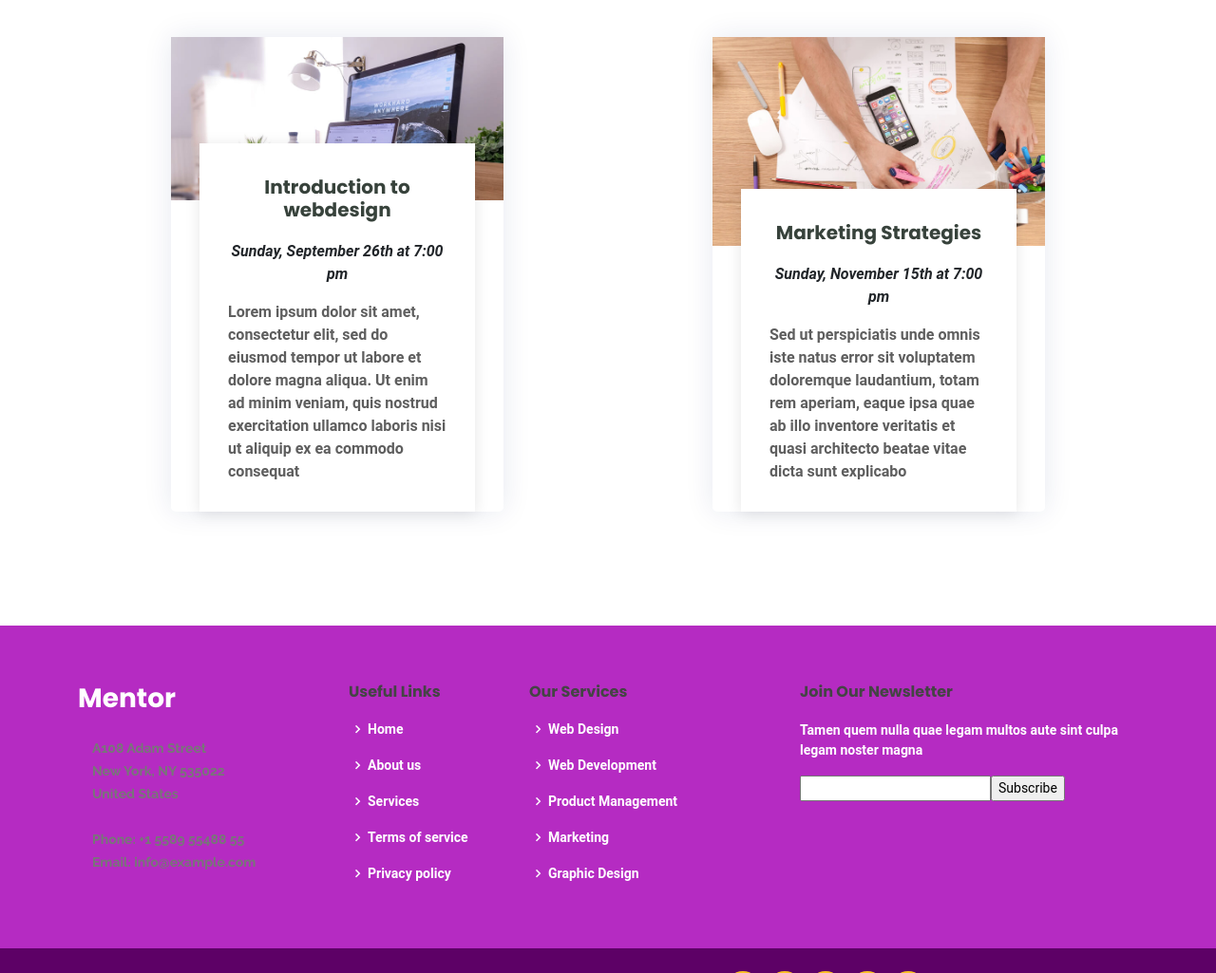
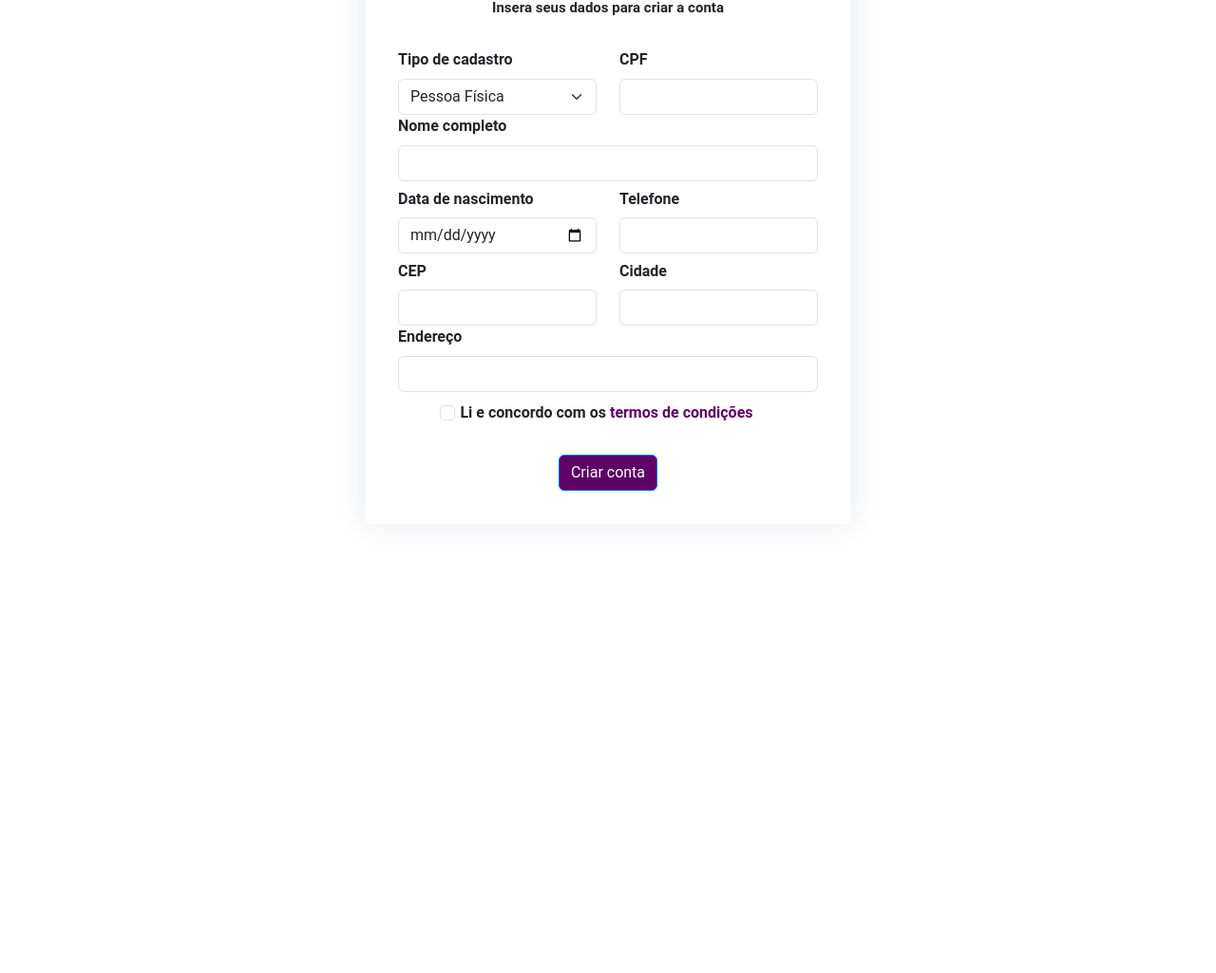
Before and after one commit to DemoDay-EMP/Demoday-Frontend, a plain HTML site: page events.html in a window 1280 px wide. Shown: the part 242-1267 px from the top of the page at 95% size. After the commit the page ends 854 px from the top, so only its background shows below. Drawn offline with nearby package versions, Linux system fonts and the light colour scheme.

Commit message:
Update events.html

```diff
--- a/events.html
+++ b/events.html
@@ -5,12 +5,12 @@
   <meta charset="utf-8">
   <meta content="width=device-width, initial-scale=1.0" name="viewport">
 
-  <title>Events - Mentor Bootstrap Template</title>
+  <title>EMP</title>
   <meta content="" name="description">
   <meta content="" name="keywords">
 
   <!-- Favicons -->
-  <link href="assets/img/favicon.png" rel="icon">
+  <link href="./assets/imagens/logo_empt3.png" rel="icon">
   <link href="assets/img/apple-touch-icon.png" rel="apple-touch-icon">
 
   <!-- Google Fonts -->
@@ -39,172 +39,93 @@
 
 <body>
 
-  <!-- ======= Header ======= -->
-  <header id="header" class="fixed-top">
-    <div class="container d-flex align-items-center">
-
-      <h1 class="logo me-auto"><a href="index.html">Mentor</a></h1>
-      <!-- Uncomment below if you prefer to use an image logo -->
-      <!-- <a href="index.html" class="logo me-auto"><img src="assets/img/logo.png" alt="" class="img-fluid"></a>-->
-
-      <nav id="navbar" class="navbar order-last order-lg-0">
-        <ul>
-          <li><a href="index.html">Home</a></li>
-          <li><a href="about.html">About</a></li>
-          <li><a href="courses.html">Courses</a></li>
-          <li><a href="trainers.html">Trainers</a></li>
-          <li><a class="active" href="events.html">Events</a></li>
-          <li><a href="pricing.html">Pricing</a></li>
-
-          <li class="dropdown"><a href="#"><span>Drop Down</span> <i class="bi bi-chevron-down"></i></a>
-            <ul>
-              <li><a href="#">Drop Down 1</a></li>
-              <li class="dropdown"><a href="#"><span>Deep Drop Down</span> <i class="bi bi-chevron-right"></i></a>
-                <ul>
-                  <li><a href="#">Deep Drop Down 1</a></li>
-                  <li><a href="#">Deep Drop Down 2</a></li>
-                  <li><a href="#">Deep Drop Down 3</a></li>
-                  <li><a href="#">Deep Drop Down 4</a></li>
-                  <li><a href="#">Deep Drop Down 5</a></li>
-                </ul>
-              </li>
-              <li><a href="#">Drop Down 2</a></li>
-              <li><a href="#">Drop Down 3</a></li>
-              <li><a href="#">Drop Down 4</a></li>
-            </ul>
-          </li>
-          <li><a href="contact.html">Contact</a></li>
-        </ul>
-        <i class="bi bi-list mobile-nav-toggle"></i>
-      </nav><!-- .navbar -->
-
-      <a href="courses.html" class="get-started-btn">Get Started</a>
-
-    </div>
-  </header><!-- End Header -->
-
   <main id="main">
 
-    <!-- ======= Breadcrumbs ======= -->
-    <div class="breadcrumbs" data-aos="fade-in">
-      <div class="container">
-        <h2>Events</h2>
-        <p>Est dolorum ut non facere possimus quibusdam eligendi voluptatem. Quia id aut similique quia voluptas sit quaerat debitis. Rerum omnis ipsam aperiam consequatur laboriosam nemo harum praesentium. </p>
+    <div class="logo-emp">
+      <img src="./assets/imagens/logo_empt3.png" width="180px" height="100px" alt="">
     </div>
-    </div><!-- End Breadcrumbs -->
 
-    <!-- ======= Events Section ======= -->
-    <section id="events" class="events">
-      <div class="container" data-aos="fade-up">
+    <section class="section">
+      <div class="">
+        <div class="col-lg-12">
 
-        <div class="row">
-          <div class="col-md-6 d-flex align-items-stretch">
-            <div class="card">
-              <div class="card-img">
-                <img src="assets/img/events-1.jpg" alt="...">
+          <div class="card tamanho-cadastro">
+            <div class="card-body" >
+              <h1 class="card-title texto-cadastro text-center">Cadastro de usuário</h1>
+              <p class="text-center subtitulo">Insera seus dados para criar a conta</p>
+
+              <!-- Vertical Form -->
+              <form class="row estilo-forms">
+
+                <div class="col-md-6">
+                  <label for="inputState" class="form-label">Tipo de cadastro</label>
+                  <select id="inputState" class="form-select" onchange="toggleFields()">
+                      <option selected>Pessoa Física</option>
+                      <option>Pessoa Jurídica</option>
+                  </select>
                 </div>
-              <div class="card-body">
-                <h5 class="card-title"><a href="">Introduction to webdesign</a></h5>
-                <p class="fst-italic text-center">Sunday, September 26th at 7:00 pm</p>
-                <p class="card-text">Lorem ipsum dolor sit amet, consectetur elit, sed do eiusmod tempor ut labore et dolore magna aliqua. Ut enim ad minim veniam, quis nostrud exercitation ullamco laboris nisi ut aliquip ex ea commodo consequat</p>
+
+                <div class="col-md-6" id="cpfField">
+                  <label for="inputPassword5" class="form-label">CPF</label>
+                  <input type="text" class="form-control" id="cpf">
                 </div>
+
+                <div class="col-md-6" id="cnpjField" style="display: none;">
+                  <label for="inputPassword5" class="form-label">CNPJ</label>
+                  <input type="text" class="form-control" id="cnpj">
                 </div>
+
+
+                <div class="col-md-12">
+                  <label for="inputNanme4" class="form-label">Nome completo</label>
+                  <input type="text" class="form-control" id="nome-completo" required>
                 </div>
-          <div class="col-md-6 d-flex align-items-stretch">
-            <div class="card">
-              <div class="card-img">
-                <img src="assets/img/events-2.jpg" alt="...">
+
+                <div class="col-md-6">
+                  <label for="inputDate" class="col-sm-12 col-form-label">Data de nascimento</label>
+                  <input type="date" class="form-control" id="data-nasc" required>
                 </div>
-              <div class="card-body">
-                <h5 class="card-title"><a href="">Marketing Strategies</a></h5>
-                <p class="fst-italic text-center">Sunday, November 15th at 7:00 pm</p>
-                <p class="card-text">Sed ut perspiciatis unde omnis iste natus error sit voluptatem doloremque laudantium, totam rem aperiam, eaque ipsa quae ab illo inventore veritatis et quasi architecto beatae vitae dicta sunt explicabo</p>
+
+                <div class="col-md-6">
+                  <label for="inputPassword5" class="col-sm-12 col-form-label">Telefone</label>
+                  <input type="password" class="form-control" id="telefone" pattern="[0-9]{2}[0-9]{5}[0-9]{4}" required>
                 </div>
+
+                <div class="col-md-6">
+                  <label for="inputPassword5" class="col-sm-12 col-form-label">CEP</label>
+                  <input type="password" class="form-control" id="cep" required>
                 </div>
+
+                <div class="col-md-6">
+                  <label for="inputPassword5" class="col-sm-12 col-form-label">Cidade</label>
+                  <input type="password" class="form-control" id="cidade" required>
+                </div>
+
+                <div class="col-12">
+                  <label for="inputAddress2" class="form-label">Endereço</label>
+                  <input type="text" class="form-control" id="endereço">
+                </div>
+
+                <div class="form-check">
+                  <input class="form-check-input" type="checkbox" id="gridCheck">
+                  <label class="form-check-label" for="gridCheck">
+                    Li e concordo com os <span class="termos"> termos de condições</span>
+                  </label>
+                </div>
+
+                <div class="text-center">
+                  <button type="submit" class="btn btn-primary botao-cadastro">Criar conta</button>
+                </div>
+
+              </form><!-- Vertical Form -->
 
             </div>
           </div>
 
-      </div>
-    </section><!-- End Events Section -->
-
-  </main><!-- End #main -->
-
-  <!-- ======= Footer ======= -->
-  <footer id="footer">
-
-    <div class="footer-top">
-      <div class="container">
-        <div class="row">
-
-          <div class="col-lg-3 col-md-6 footer-contact">
-            <h3>Mentor</h3>
-            <p>
-              A108 Adam Street <br>
-              New York, NY 535022<br>
-              United States <br><br>
-              <strong>Phone:</strong> +1 5589 55488 55<br>
-              <strong>Email:</strong> info@example.com<br>
-            </p>
-          </div>
-
-          <div class="col-lg-2 col-md-6 footer-links">
-            <h4>Useful Links</h4>
-            <ul>
-              <li><i class="bx bx-chevron-right"></i> <a href="#">Home</a></li>
-              <li><i class="bx bx-chevron-right"></i> <a href="#">About us</a></li>
-              <li><i class="bx bx-chevron-right"></i> <a href="#">Services</a></li>
-              <li><i class="bx bx-chevron-right"></i> <a href="#">Terms of service</a></li>
-              <li><i class="bx bx-chevron-right"></i> <a href="#">Privacy policy</a></li>
-            </ul>
-          </div>
-
-          <div class="col-lg-3 col-md-6 footer-links">
-            <h4>Our Services</h4>
-            <ul>
-              <li><i class="bx bx-chevron-right"></i> <a href="#">Web Design</a></li>
-              <li><i class="bx bx-chevron-right"></i> <a href="#">Web Development</a></li>
-              <li><i class="bx bx-chevron-right"></i> <a href="#">Product Management</a></li>
-              <li><i class="bx bx-chevron-right"></i> <a href="#">Marketing</a></li>
-              <li><i class="bx bx-chevron-right"></i> <a href="#">Graphic Design</a></li>
-            </ul>
-          </div>
-
-          <div class="col-lg-4 col-md-6 footer-newsletter">
-            <h4>Join Our Newsletter</h4>
-            <p>Tamen quem nulla quae legam multos aute sint culpa legam noster magna</p>
-            <form action="" method="post">
-              <input type="email" name="email"><input type="submit" value="Subscribe">
-            </form>
-          </div>
 
         </div>
       </div>
-    </div>
-
-    <div class="container d-md-flex py-4">
-
-      <div class="me-md-auto text-center text-md-start">
-        <div class="copyright">
-          &copy; Copyright <strong><span>Mentor</span></strong>. All Rights Reserved
-        </div>
-        <div class="credits">
-          <!-- All the links in the footer should remain intact. -->
-          <!-- You can delete the links only if you purchased the pro version. -->
-          <!-- Licensing information: https://bootstrapmade.com/license/ -->
-          <!-- Purchase the pro version with working PHP/AJAX contact form: https://bootstrapmade.com/mentor-free-education-bootstrap-theme/ -->
-          Designed by <a href="https://bootstrapmade.com/">BootstrapMade</a>
-        </div>
-      </div>
-      <div class="social-links text-center text-md-right pt-3 pt-md-0">
-        <a href="#" class="twitter"><i class="bx bxl-twitter"></i></a>
-        <a href="#" class="facebook"><i class="bx bxl-facebook"></i></a>
-        <a href="#" class="instagram"><i class="bx bxl-instagram"></i></a>
-        <a href="#" class="google-plus"><i class="bx bxl-skype"></i></a>
-        <a href="#" class="linkedin"><i class="bx bxl-linkedin"></i></a>
-      </div>
-    </div>
-  </footer><!-- End Footer -->
+    </section>
 
   <div id="preloader"></div>
   <a href="#" class="back-to-top d-flex align-items-center justify-content-center"><i class="bi bi-arrow-up-short"></i></a>
@@ -219,6 +140,54 @@
   <!-- Template Main JS File -->
   <script src="assets/js/main.js"></script>
 
+  <!-- Vlibras inicio -->
+  <div vw class="enabled">
+    <div vw-access-button class="active">
+    </div>
+    <div vw-plugin-wrapper>
+      <div class="vw-plugin-top-wrapper"></div>
+    </div>
+  </div>
+  <script src="https://vlibras.gov.br/app/vlibras-plugin.js"></script>
+  <script>
+    new window.VLibras.Widget({
+        rootPah: '/app',
+        personalization: 'https://vlibras.gov.br/config/default_logo.json',
+        opacity: 0.4,
+        position: 'R',
+        avatar: 'hosana',
+
+    });
+  </script>
+    <!-- Vlibras fim -->
+
+  <!-- Acessibilidade -->
+  <script>(
+    function () {
+      var s = document.createElement("script");
+      s.setAttribute("data-account", "xHDSUQKusJ");
+      s.setAttribute("src", "https://cdn.userway.org/widget.js");
+      document.body.appendChild(s);
+    }
+    )();
+  </script>
+
+  <script>
+    function toggleFields() {
+      var selectedValue = document.getElementById("inputState").value;
+      var cpfField = document.getElementById("cpfField");
+      var cnpjField = document.getElementById("cnpjField");
+
+      if (selectedValue === "Pessoa Física") {
+          cpfField.style.display = "block";
+          cnpjField.style.display = "none";
+      } else {
+          cpfField.style.display = "none";
+          cnpjField.style.display = "block";
+      }
+    }
+  </script>
+
 </body>
 
 </html>
```
Lines whose indentation alone changed are shown as unchanged.
